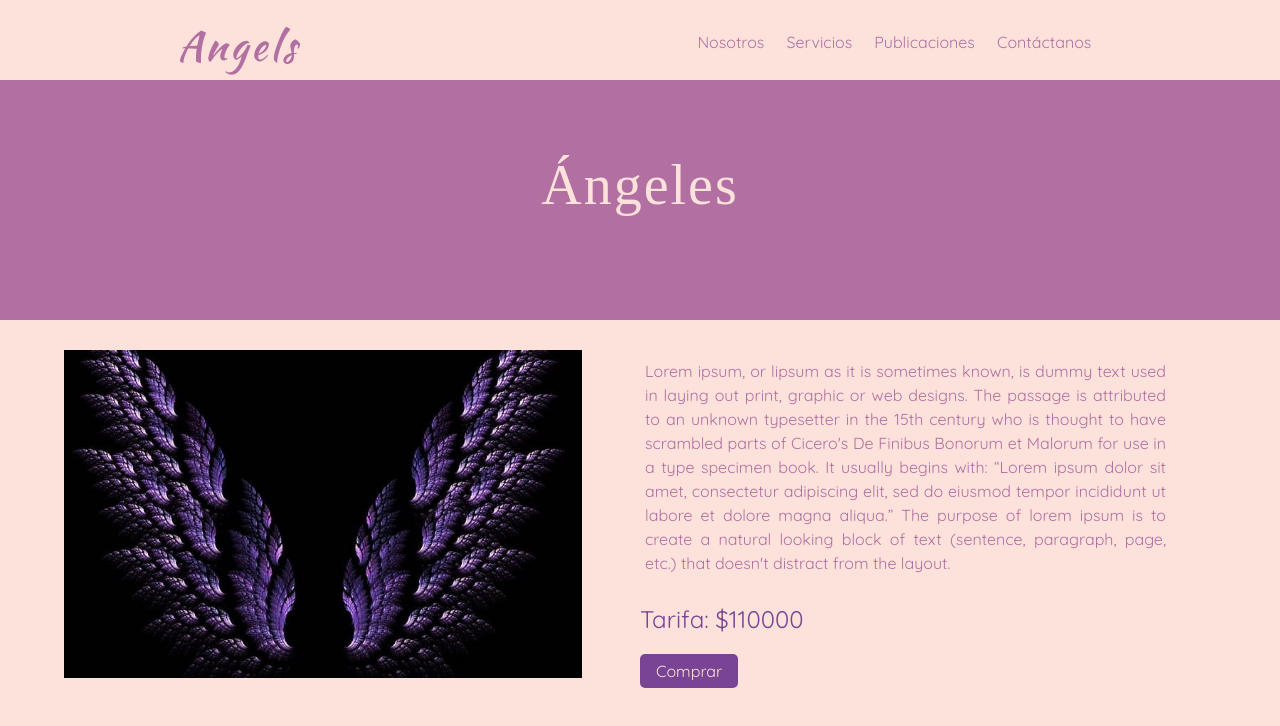
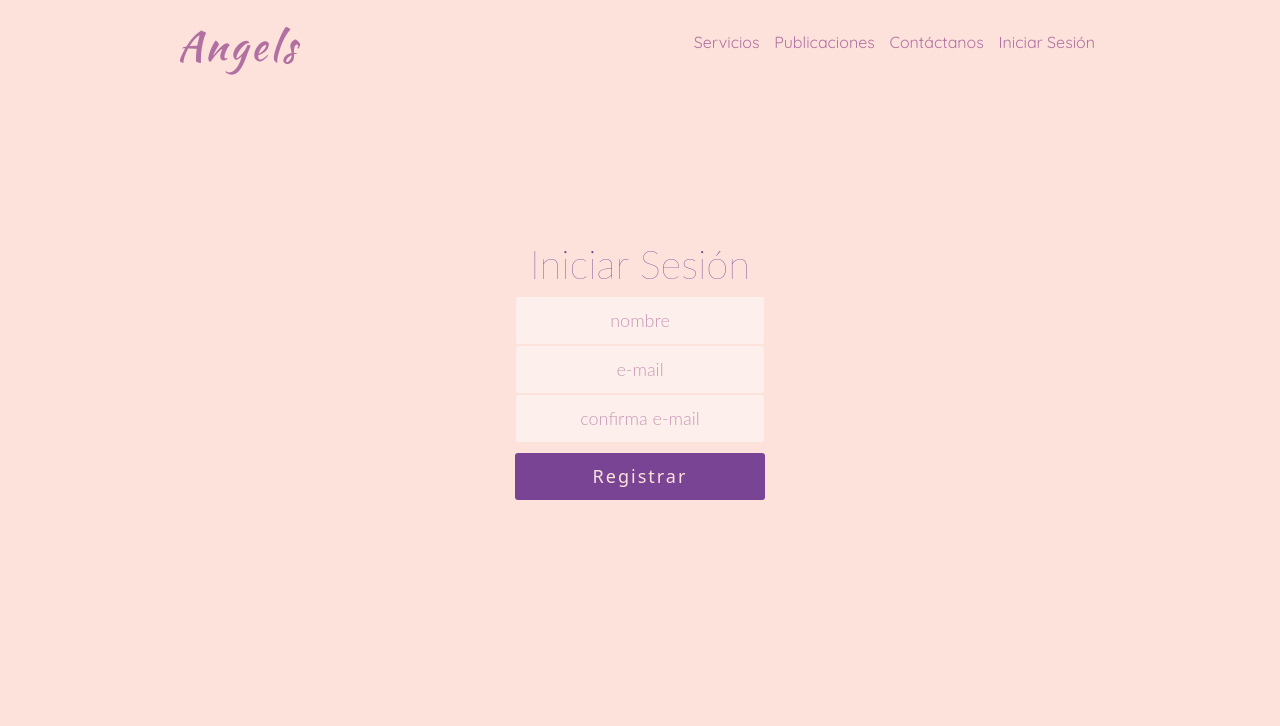
Before and after one commit to lucasvelez78/blog-vv-frontend, a React (Create React App) app: page /login in a window 1280 px wide. Shown: the top 726 px of the page. Built offline with nearby package versions, Linux system fonts and the light colour scheme; a web font is replaced by a local one.

Commit message:
add log context

```diff
--- a/public/index.html
+++ b/public/index.html
@@ -9,10 +9,12 @@
       crossorigin="anonymous"
     />
     <link rel="stylesheet" href="./styles.css" />
+    <script src="https://sdk.mercadopago.com/js/v2"></script>
     <title>Angeles Blog</title>
   </head>
   <body>
     <div id="root"></div>
+
     <!-- JavaScript Bundle with Popper -->
     <script
       src="https://cdn.jsdelivr.net/npm/bootstrap@5.2.1/dist/js/bootstrap.bundle.min.js"
--- a/src/App.js
+++ b/src/App.js
@@ -9,21 +9,26 @@ import Posts from "./pages/posts";
 import ProductDetail from "./pages/product-detail";
 import Purchased from "./pages/purchased";
 import Viviana from "./pages/viviana";
+import LogIn from "./pages/logIn";
+import { LogProvider } from "./context/logContext";
 
 function App() {
   return (
     <BrowserRouter>
+      <LogProvider>
         <Navbar />
         <Routes>
           <Route path="/" element={<Home />} />
           <Route path="/registration" element={<Register />} />
           <Route path="/contact" element={<Contact />} />
           <Route path="/products" element={<Products />} />
+          <Route path="/login" element={<LogIn />} />
           <Route path="/:product" element={<ProductDetail />} />
           <Route path="/posts" element={<Posts />} />
           <Route path="/purchased" element={<Purchased />} />
           <Route path="/viviana" element={<Viviana />} />
         </Routes>
+      </LogProvider>
     </BrowserRouter>
   );
 }
--- a/src/components/Loader.js
+++ b/src/components/Loader.js
@@ -2,8 +2,10 @@ import BeatLoader from "react-spinners/BeatLoader";
 
 function Loader() {
   return (
-    <div className="loader">
-      <BeatLoader color="#7a4495" loading={true} />
+    <div className="loader-container">
+      <div className="loader">
+        <BeatLoader color="#7a4495" loading={true} />
+      </div>
     </div>
   );
 }
--- a/src/components/Navbar.js
+++ b/src/components/Navbar.js
@@ -1,4 +1,10 @@
+import { useContext } from "react";
+import { logContext } from "../context/logContext";
+import { Link } from "react-router-dom";
+
 function Navbar() {
+  // Burger menu animation
+
   function navSlide() {
     const nav = document.querySelector(".navLinks");
     const navigationLinks = document.querySelectorAll(".navLinks a");
@@ -14,26 +20,36 @@ function Navbar() {
     });
   }
 
+  const { log, logOut } = useContext(logContext);
+
   return (
     <nav>
       <div className="logo">
-        <a href="/">
+        <Link to="/">
           <h1>Angels</h1>
-        </a>
+        </Link>
       </div>
       <ul className="navLinks">
         <li>
-          <a href="/">Nosotros</a>
+          <Link to="/products">Servicios</Link>
         </li>
         <li>
-          <a href="/products">Servicios</a>
+          <Link to="/posts">Publicaciones</Link>
         </li>
         <li>
-          <a href="/posts">Publicaciones</a>
+          <Link to="/contact">Contáctanos</Link>
         </li>
-        <li>
-          <a href="/contact">Contáctanos</a>
-        </li>
+        {!log ? (
+          <li>
+            <Link to="/login">Iniciar Sesión</Link>
+          </li>
+        ) : (
+          <li>
+            <button className="btn-logout" onClick={logOut}>
+              Cerrar Sesión
+            </button>
+          </li>
+        )}
       </ul>
       <div className="burger" onClick={navSlide}>
         <div></div>
--- a/src/components/Product.js
+++ b/src/components/Product.js
@@ -1,34 +1,56 @@
-import { useState } from "react";
-import { useNavigate } from "react-router-dom";
+import { useState, useContext } from "react";
+import { logContext } from "../context/logContext";
+import axios from "axios";
 
 function Product(props) {
   const product = props.title;
   const price = props.price;
+  const { log, user } = useContext(logContext);
   const [buy, setBuy] = useState(false);
-  const [userInfo, setUserInfo] = useState({
-    name: "",
-    email: "",
-    confirmEmail: "",
+  const [userInfo] = useState({
+    name: user.name,
+    email: user.email,
     product: product,
     price: price,
   });
 
-  const navigate = useNavigate();
+  const mercadopago = new MercadoPago(process.env.REACT_APP_MPAGO_KEY, {
+    locale: "es-AR",
+  });
 
-  function handleChange(evt) {
-    const input = evt.target;
-    const copyUserInfo = { ...userInfo };
-    copyUserInfo[input.name] = input.value;
-    setUserInfo(copyUserInfo);
+  // function handleChange(evt) {
+  //   const input = evt.target;
+  //   const copyUserInfo = { ...userInfo };
+  //   copyUserInfo[input.name] = input.value;
+  //   setUserInfo(copyUserInfo);
+  // }
+
+  function handleClick() {
+    if (log) {
+      setBuy(true);
+    } else {
+      alert("Debes iniciar sesión para continuar con la compra");
+    }
   }
 
-  function handleClick() {
-    setBuy(true);
+  function createCheckout(preferenceId) {
+    mercadopago.checkout({
+      preference: {
+        id: preferenceId,
+      },
+      autoOpen: true,
+    });
   }
 
   function handleSubmit(evt) {
     evt.preventDefault();
-    navigate("/purchased");
+    console.log({ userInfo, user });
+    axios
+      .post("/purchase/create", userInfo)
+      .then((response) => createCheckout(response.data.id))
+      .catch((error) => {
+        console.log(error);
+      });
   }
 
   if (buy) {
@@ -42,8 +64,8 @@ function Product(props) {
                 className="form-input input-name"
                 type="text"
                 name="name"
-                value={userInfo.name}
-                onChange={handleChange}
+                defaultValue={user.name}
+                // onChange={handleChange}
               ></input>
             </label>
           </div>
@@ -54,12 +76,12 @@ function Product(props) {
                 className="form-input input-email"
                 type="text"
                 name="email"
-                value={userInfo.email}
-                onChange={handleChange}
+                defaultValue={user.email}
+                // onChange={handleChange}
               ></input>
             </label>
           </div>
-          <div className="form-group">
+          {/* <div className="form-group">
             <label htmlFor="confirmEmail">
               Confirma tu email
               <input
@@ -70,7 +92,7 @@ function Product(props) {
                 onChange={handleChange}
               ></input>
             </label>
-          </div>
+          </div> */}
           <div className="form-group">
             <label htmlFor="price">
               Precio
--- /dev/null
+++ b/src/context/logContext.js
@@ -0,0 +1,36 @@
+import { createContext, useState } from "react";
+
+export const logContext = createContext();
+
+export function LogProvider({ children }) {
+  const [log, setLog] = useState(false);
+  const [user, setUser] = useState({
+    name: "",
+    email: "",
+  });
+
+  function Log() {
+    setLog(true);
+  }
+
+  function logOut() {
+    setLog(false);
+    setUser({
+      name: "",
+      email: "",
+    });
+  }
+
+  function setInfo(name, email) {
+    setUser({
+      name: name,
+      email: email,
+    });
+  }
+
+  return (
+    <logContext.Provider value={{ log, user, Log, logOut, setInfo }}>
+      {children}
+    </logContext.Provider>
+  );
+}
--- a/src/pages/home.js
+++ b/src/pages/home.js
@@ -1,3 +1,5 @@
+import { Link } from "react-router-dom";
+
 function Home() {
   return (
     <div className="homeSection">
@@ -16,9 +18,9 @@ function Home() {
             phasellus. Tristique senectus et netus et malesuada fames ac. Sed
             arcu non odio euismod lacinia at quis risus sed.
           </p>
-          <a className="registerBtn" href="/registration">
+          <Link className="registerBtn" to="/registration">
             Regístrate
-          </a>
+          </Link>
         </div>
       </div>
     </div>
--- /dev/null
+++ b/src/pages/logIn.js
@@ -0,0 +1,77 @@
+import { useState, useContext } from "react";
+import { useNavigate } from "react-router-dom";
+import { logContext } from "../context/logContext";
+
+function LogIn() {
+  const [userInfo, setUserInfo] = useState({
+    name: "",
+    email: "",
+    confirmEmail: "",
+  });
+
+  const navigate = useNavigate();
+  const { Log, setInfo } = useContext(logContext);
+
+  function handleChange(event) {
+    const { name, value } = event.target;
+    setUserInfo((prevUserInfo) => {
+      return {
+        ...prevUserInfo,
+        [name]: value,
+      };
+    });
+  }
+
+  function handleClick(event) {
+    event.preventDefault();
+    if (userInfo.email === userInfo.confirmEmail) {
+      Log();
+      setInfo(userInfo.name, userInfo.email);
+      navigate("/products");
+    } else {
+      alert("El email y la confirmación son diferentes, inténtalo de nuevo.");
+      setUserInfo({
+        name: "",
+        email: "",
+        confirmEmail: "",
+      });
+    }
+  }
+
+  return (
+    <div className="registroBody">
+      <div className="regContainer">
+        <h1>Iniciar Sesión</h1>
+        <input
+          className="regInputName"
+          type="text"
+          name="name"
+          placeholder="nombre"
+          value={userInfo.name}
+          onChange={handleChange}
+        />
+        <input
+          className="regInput"
+          type="e-mail"
+          name="email"
+          placeholder="e-mail"
+          value={userInfo.email}
+          onChange={handleChange}
+        />
+        <input
+          className="regInput"
+          type="e-mail"
+          name="confirmEmail"
+          placeholder="confirma e-mail"
+          value={userInfo.confirmEmail}
+          onChange={handleChange}
+        />
+        <button className="regBtn" onClick={handleClick}>
+          Registrar
+        </button>
+      </div>
+    </div>
+  );
+}
+
+export default LogIn;
--- a/src/pages/product-detail.js
+++ b/src/pages/product-detail.js
@@ -23,7 +23,6 @@ function ProductDetail() {
           price={productsData[index].price}
         />
       </div>
-      {/* <OrderForm /> */}
     </div>
   );
 }
--- a/src/productsData.js
+++ b/src/productsData.js
@@ -5,7 +5,7 @@ const productsData = [
     img: "images/reiki.jpeg",
     content:
       "Lorem ipsum, or lipsum as it is sometimes known, is dummy text used in laying out print, graphic or web designs. The passage is attributed to an unknown typesetter in the 15th century who is thought to have scrambled parts of Cicero's De Finibus Bonorum et Malorum for use in a type specimen book. It usually begins with: “Lorem ipsum dolor sit amet, consectetur adipiscing elit, sed do eiusmod tempor incididunt ut labore et dolore magna aliqua.” The purpose of lorem ipsum is to create a natural looking block of text (sentence, paragraph, page, etc.) that doesn't distract from the layout.",
-    price: 180000,
+    price: 1000,
     description:
       "El Reiki es una práctica espiritual con las dimensiones basadas en la materia y espíritu.",
     pic: "images/producto1.jpeg",
@@ -16,7 +16,7 @@ const productsData = [
     img: "images/tarot.png",
     content:
       "Lorem ipsum, or lipsum as it is sometimes known, is dummy text used in laying out print, graphic or web designs. The passage is attributed to an unknown typesetter in the 15th century who is thought to have scrambled parts of Cicero's De Finibus Bonorum et Malorum for use in a type specimen book. It usually begins with: “Lorem ipsum dolor sit amet, consectetur adipiscing elit, sed do eiusmod tempor incididunt ut labore et dolore magna aliqua.” The purpose of lorem ipsum is to create a natural looking block of text (sentence, paragraph, page, etc.) that doesn't distract from the layout.",
-    price: 110000,
+    price: 1100,
     description:
       "Este método, desde tiempos inmemorables, ha sido relacionado con el misticismo y la magia.",
     pic: "images/producto2.jpeg",
@@ -27,7 +27,7 @@ const productsData = [
     img: "images/wings.jpeg",
     content:
       "Lorem ipsum, or lipsum as it is sometimes known, is dummy text used in laying out print, graphic or web designs. The passage is attributed to an unknown typesetter in the 15th century who is thought to have scrambled parts of Cicero's De Finibus Bonorum et Malorum for use in a type specimen book. It usually begins with: “Lorem ipsum dolor sit amet, consectetur adipiscing elit, sed do eiusmod tempor incididunt ut labore et dolore magna aliqua.” The purpose of lorem ipsum is to create a natural looking block of text (sentence, paragraph, page, etc.) that doesn't distract from the layout.",
-    price: 110000,
+    price: 1100,
     description:
       "Ellos tienen el poder de verlo todo y están dispuestos a ayudarnos.",
     pic: "images/producto3.jpeg",
```
Also changed, not shown: public/styles.css (+27 -1 lines). Lines whose indentation alone changed are shown as unchanged.
